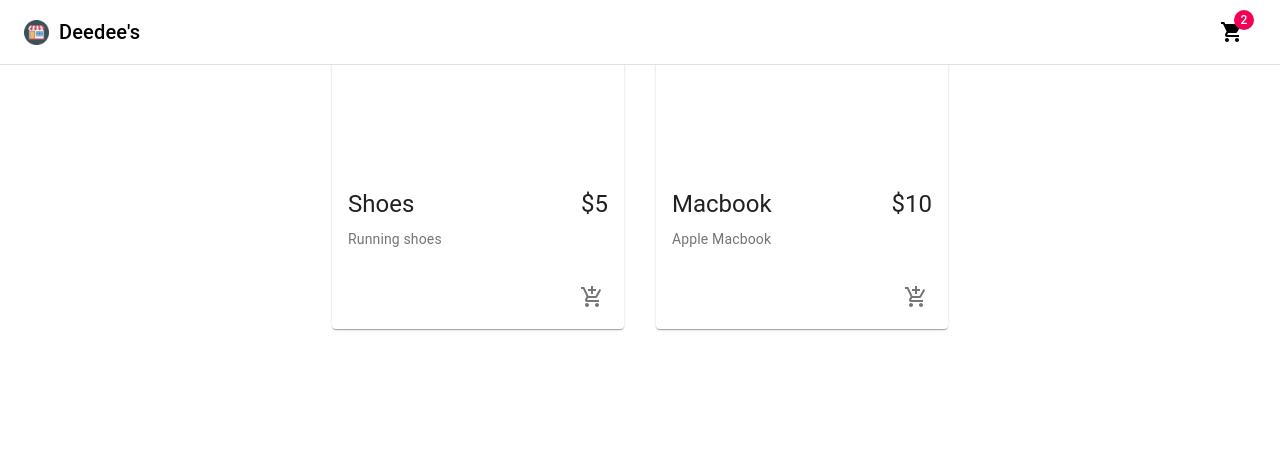
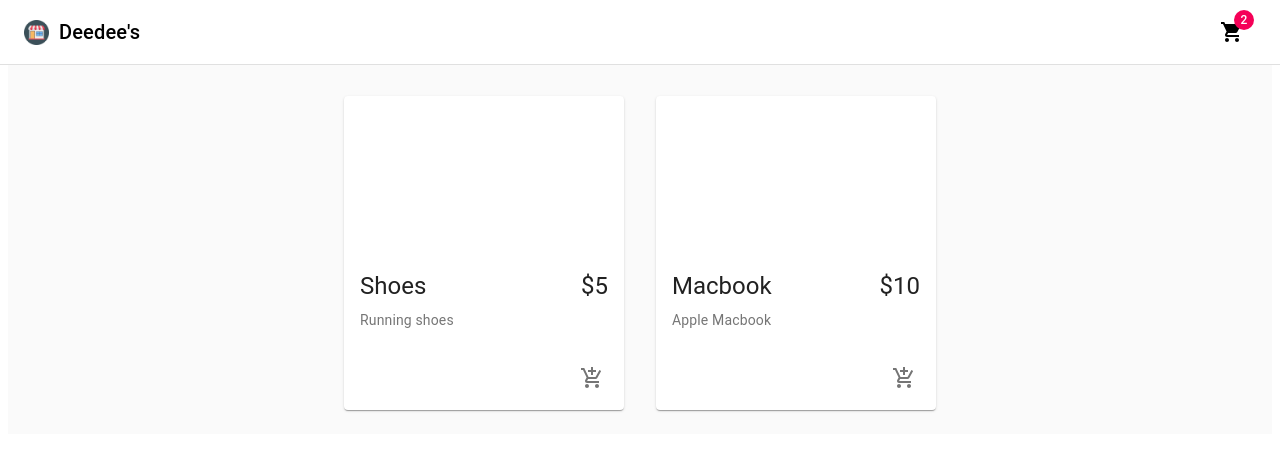
Before and after one commit to patrickishaf/deedees-collections, a React (Create React App) app: page / in a window 1280 px wide. Shown: the top 450 px of the page. Built offline with nearby package versions, Linux system fonts and the light colour scheme.

Commit message:
style the products grid

```diff
--- a/src/components/products/ProductsGrid.jsx
+++ b/src/components/products/ProductsGrid.jsx
@@ -1,6 +1,7 @@
 import React from 'react';
 import {Grid} from '@material-ui/core';
 import ProductCard from './product/ProductCard';
+import useStyles from './styles';
 
 const products = [
     {
@@ -20,8 +21,10 @@
 ];
 
 const ProductsGrid = () => {
+    const classes = useStyles();
     return (
-        <main>
+        <main className={classes.content}>
+            <div className={classes.toolbar} />
             <Grid container justify="center" spacing={4}>
                 {products.map((product) => {
                     return (
--- /dev/null
+++ b/src/components/products/styles.js
@@ -0,0 +1,13 @@
+import { makeStyles } from '@material-ui/core/styles';
+
+export default makeStyles((theme) => ({
+  toolbar: theme.mixins.toolbar,
+  content: {
+    flexGrow: 1,
+    backgroundColor: theme.palette.background.default,
+    padding: theme.spacing(3),
+  },
+  root: {
+    flexGrow: 1,
+  },
+}));
```
